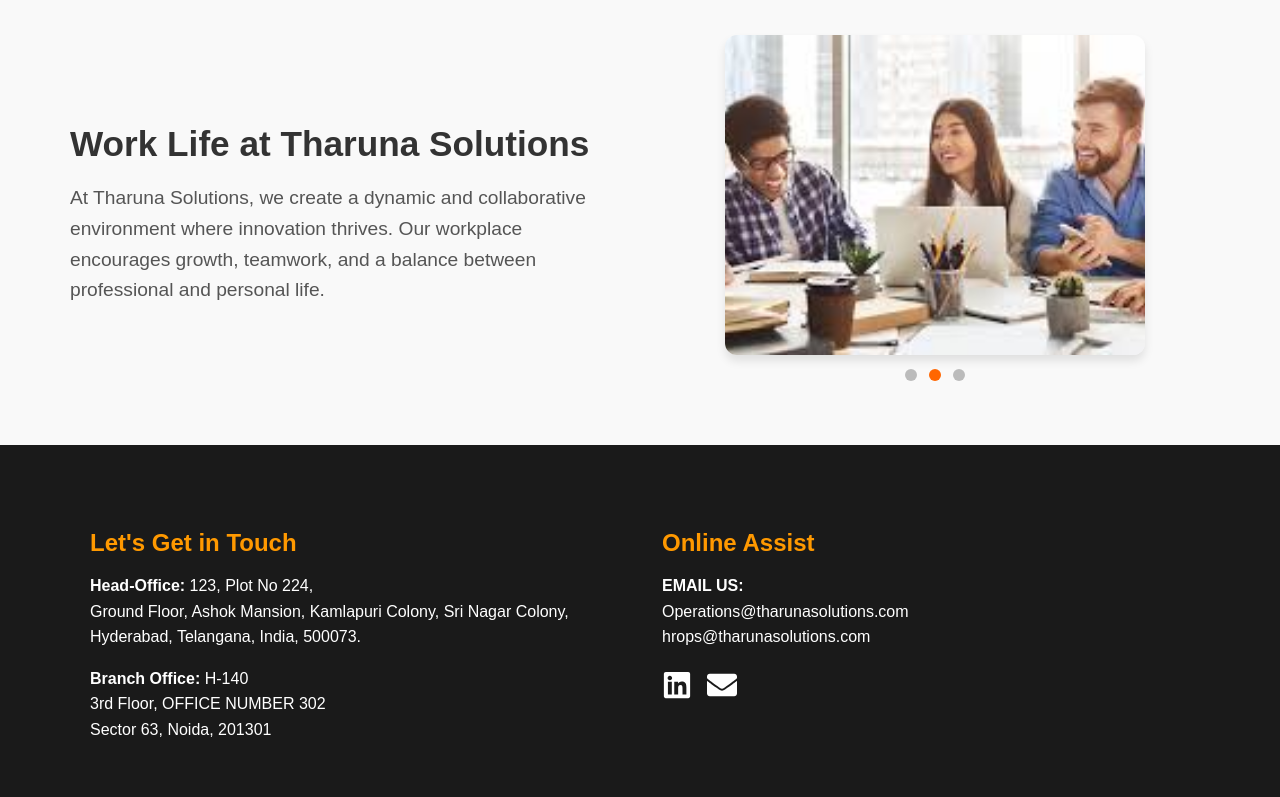
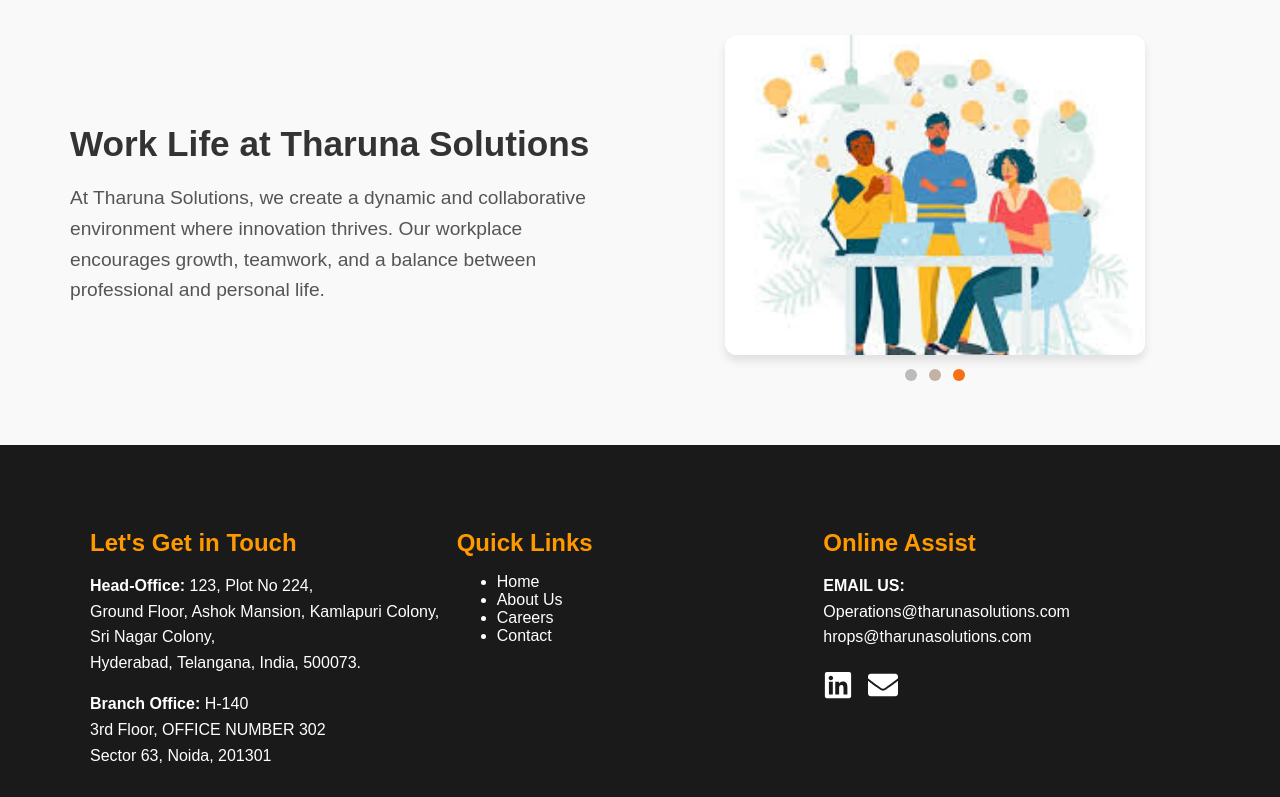
Before and after one commit to SrikanthAI/tharunasolutions_website, a React (Create React App) app in the folder frontend/: page / in a window 1280 px wide. Shown: the part 2000-2797 px from the top of the page. Built offline with nearby package versions, Linux system fonts and the light colour scheme.

Commit message:
Fix build failure and update Footer/Images

```diff
--- a/frontend/public/index.html
+++ b/frontend/public/index.html
@@ -7,7 +7,8 @@
   <meta name="viewport" content="width=device-width, initial-scale=1" />
   <meta name="theme-color" content="#000000" />
   <meta name="description" content="Tharuna Solutions Website" />
-  <link rel="apple-touch-icon" href="%PUBLIC_URL%/logo.png" />
+  <link rel="apple-touch-icon" href="%PUBLIC_URL%/logo192.png" />
+  <link rel="manifest" href="%PUBLIC_URL%/manifest.json" />
 
   <!-- Open Graph for WhatsApp and others -->
   <meta property="og:title" content="Tharuna Solutions" />
@@ -16,16 +17,6 @@
   <meta property="og:image:type" content="image/png" />
   <meta property="og:type" content="website" />
 
-  <!--
-      manifest.json provides metadata used when your web app is installed on a
-      user's mobile device or desktop. See https://developers.google.com/web/fundamentals/web-app-manifest/
-    -->
-  <link rel="manifest" href="%PUBLIC_URL%/manifest.json" />
-  <link rel="shortcut icon" href="%PUBLIC_URL%/logo.png" type="image/png" />
-
-<link rel="icon" href="%PUBLIC_URL%/favicon.ico" />
-
-<link rel="apple-touch-icon" href="%PUBLIC_URL%/logo192.png" />
   <!--
       Notice the use of %PUBLIC_URL% in the tags above.
       It will be replaced with the URL of the `public` folder during the build.
--- a/frontend/src/App.js
+++ b/frontend/src/App.js
@@ -7,7 +7,7 @@
 import Footer from "./components/Footer";
 import KnowledgeCenter from "./pages/KnowledgeCenter";
 import Careers from "./pages/Careers";
-import JobDetails from "./pages/JobDetails";
+
 
 function App() {
   return (
@@ -18,7 +18,7 @@
         <Route path="/about" element={<About />} />
         <Route path="/contact" element={<Contact />} />
         <Route path="/careers" element={<Careers />} />
-        <Route path="/careers/:id" element={<JobDetails />} />
+
         <Route path="/Knowledge Center" element={<KnowledgeCenter />} />
       </Routes>
       <Footer />
--- a/frontend/src/components/Footer.js
+++ b/frontend/src/components/Footer.js
@@ -36,6 +36,18 @@
           >
             GET DIRECTIONS
           </a>*/}
+        </div>
+
+
+        {/* Quick Links Section */}
+        <div className="footer-section links">
+          <h3>Quick Links</h3>
+          <ul>
+            <li><a href="/">Home</a></li>
+            <li><a href="/about">About Us</a></li>
+            <li><a href="/careers">Careers</a></li>
+            <li><a href="/contact">Contact</a></li>
+          </ul>
         </div>
 
         {/* Online Assistance - Right Aligned */}
```
